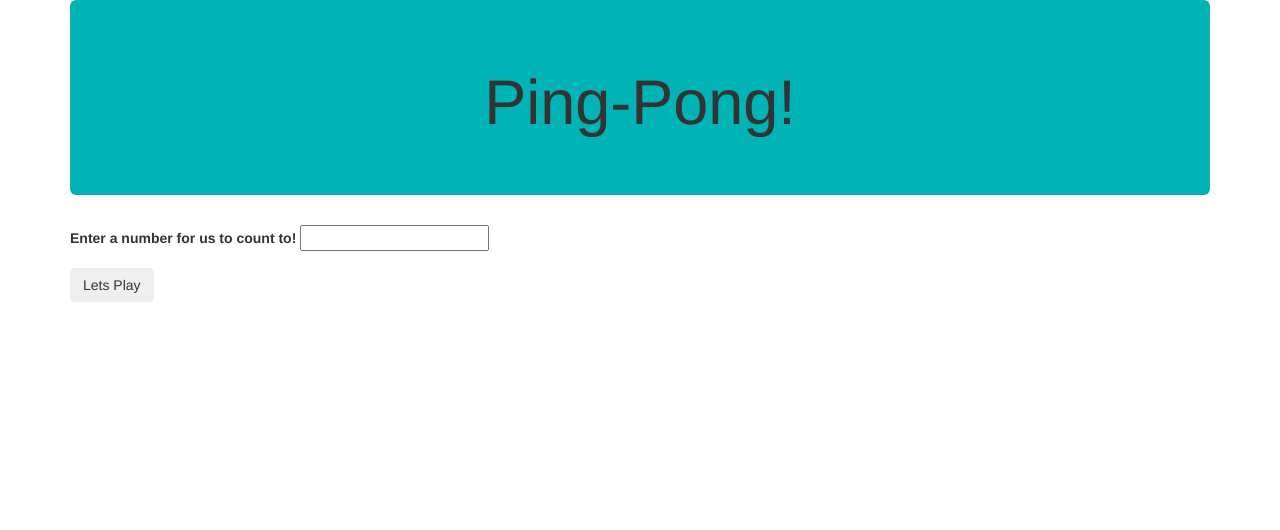
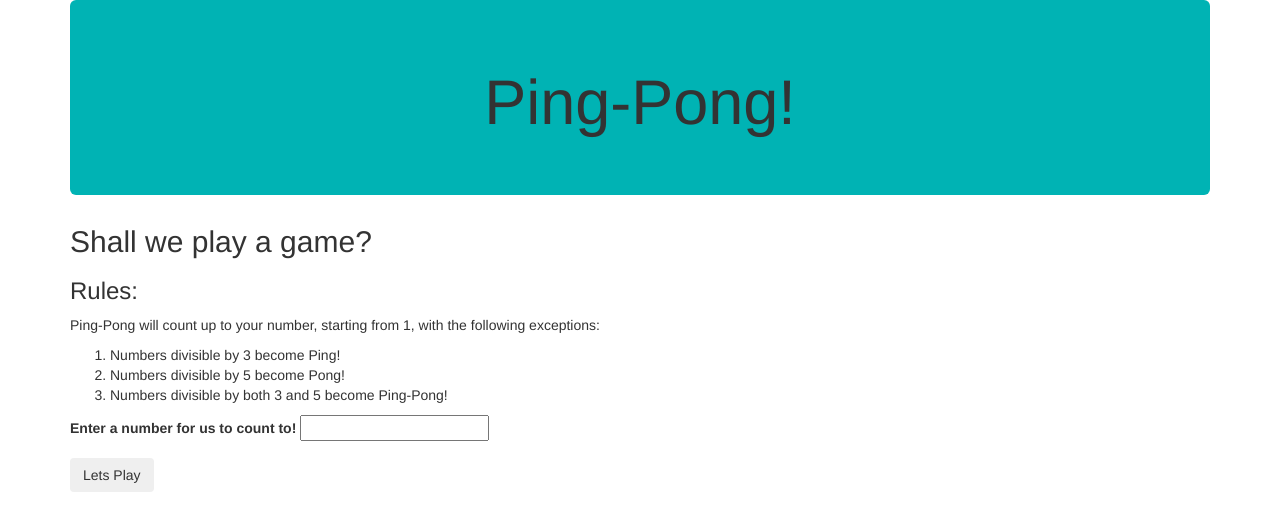
Before and after one commit to guyanderson/ping-pong, a plain HTML site: page index.html in a window 1280 px wide. Drawn offline with Linux system fonts and the light colour scheme.

Commit message:
This will add game explinations to index page.

```diff
--- a/index.html
+++ b/index.html
@@ -12,6 +12,16 @@
       <div class="jumbotron">
         <h1>Ping-Pong!</h1>
       </div>
+      <h2>Shall we play a game?</h2>
+      <h3>Rules:</h3>
+      <p>
+        Ping-Pong will count up to your number, starting from 1, with the following exceptions:
+      </p>
+      <ol>
+        <li>Numbers divisible by 3 become Ping!</li>
+        <li>Numbers divisible by 5 become Pong!</li>
+        <li>Numbers divisible by both 3 and 5 become Ping-Pong!</li>
+      </ol>
       <form id=userInput>
         <div class="form-group">
           <label for="sentence">Enter a number for us to count to!</label>
```
